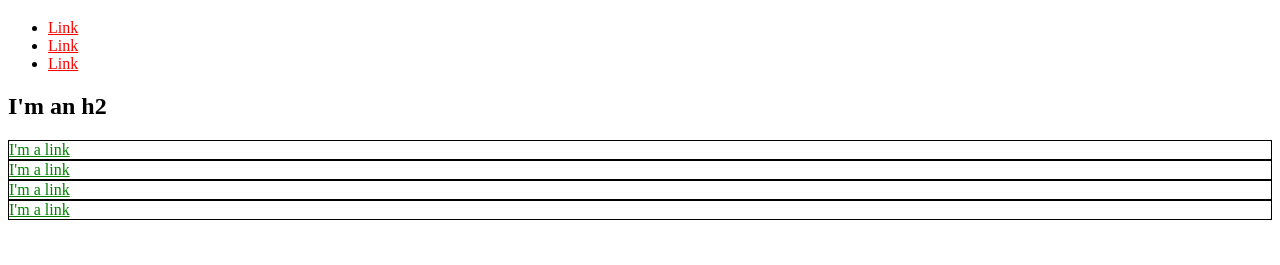
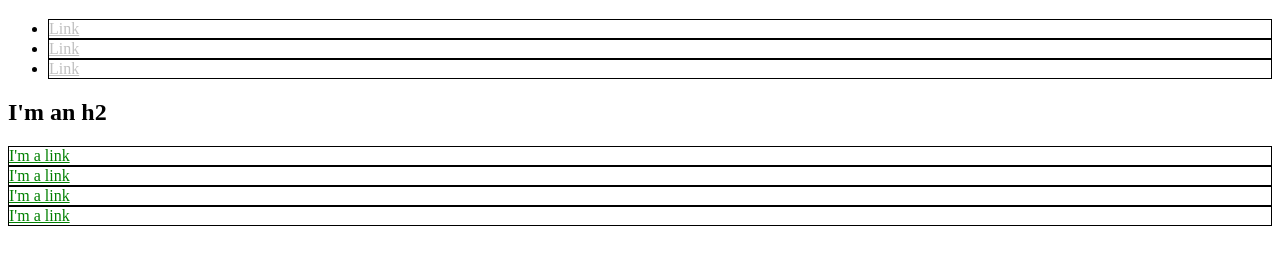
Before and after one commit to IsmaelSANE/ismaelsane.github.io, a plain HTML site: page index.html in a window 1280 px wide. Shown: the part 61-326 px from the top of the page. Drawn offline with Linux system fonts and the light colour scheme.

Commit message:
Start-stylin

```diff
--- a/index.html
+++ b/index.html
@@ -3,32 +3,49 @@
   <head>
     <title>Test Page: Don't Panic</title>
     <meta charset="utf-8">
+    <style>
+      a {
+        color: red;
+      }
+      div {
+        border: 1px solid black;
+      }
+      div a {
+        color: green;
+      }
+      li {
+        border: 1px solid black;
+      }
+      li a {
+        color: silver;
+      }
+    </style>
   </head>
   <body>
     <h1>I'm an h1</h1>
     <ul>
       <li>
-        <a href="http://example.com/" style="color: red;">Link</a>
+        <a href="http://example.com/">Link</a>
       </li>
       <li>
-        <a href="http://example.com/" style="color: red;">Link</a>
+        <a href="http://example.com/">Link</a>
       </li>
       <li>
-        <a href="http://example.com/" style="color: red;">Link</a>
+        <a href="http://example.com/">Link</a>
       </li>
     </ul>
     <h2>I'm an h2</h2>
-    <div style="border: 1px solid black;">
-      <a href="http://example.com/" style="color: green;">I'm a link</a>
+    <div>
+      <a href="http://example.com/">I'm a link</a>
     </div>
-    <div style="border: 1px solid black;">
-      <a href="http://example.com/" style="color: green;">I'm a link</a>
+    <div>
+      <a href="http://example.com/">I'm a link</a>
     </div>
-    <div style="border: 1px solid black;">
-      <a href="http://example.com/" style="color: green;">I'm a link</a>
+    <div>
+      <a href="http://example.com/">I'm a link</a>
     </div>
-    <div style="border: 1px solid black;">
-      <a href="http://example.com/" style="color: green;">I'm a link</a>
+    <div>
+      <a href="http://example.com/">I'm a link</a>
     </div>
   </body>
 </html>
```
